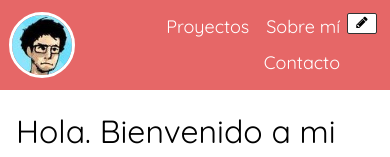
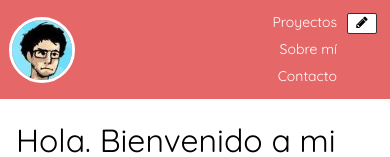
Before and after one commit to juandjara/old_juandjara.com, a React (Create React App) app: page / in a window 390 px wide. Shown: the top 157 px of the page. Built offline with nearby package versions, Linux system fonts and the light colour scheme.

Commit message:
adapt nav menu for small screens

```diff
--- a/public/global.css
+++ b/public/global.css
@@ -56,7 +56,7 @@ a:hover {
   }
   aside nav {
     padding: 0;
-    margin-right: 35px;
+    margin-right: 40px;
   }
   aside nav a {
     display: inline-block;
@@ -85,7 +85,9 @@ a:hover {
     margin: 0;
   }
   aside nav a {
-    padding: 6px;
+    padding: 4px;
+    font-size: 14px;
+    display: block;
   }
 }
 main {
```
